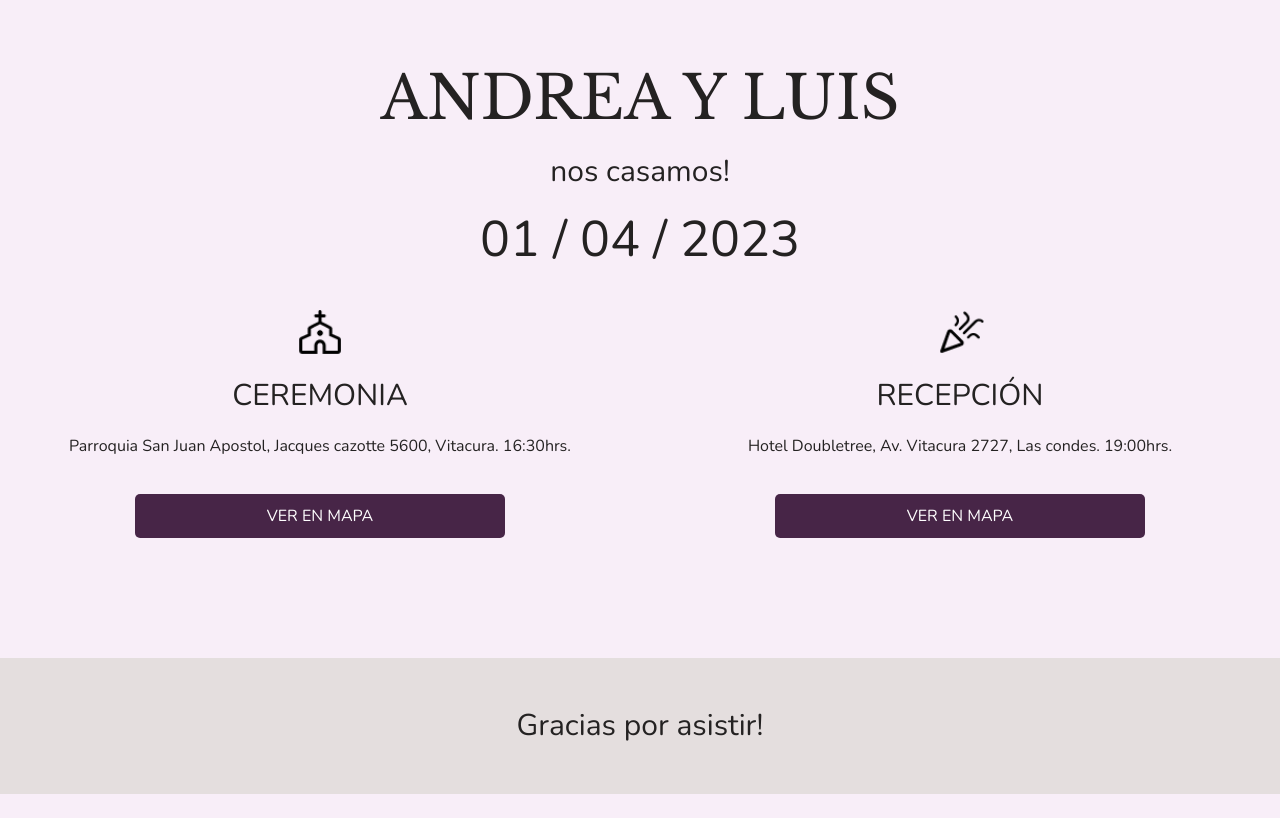
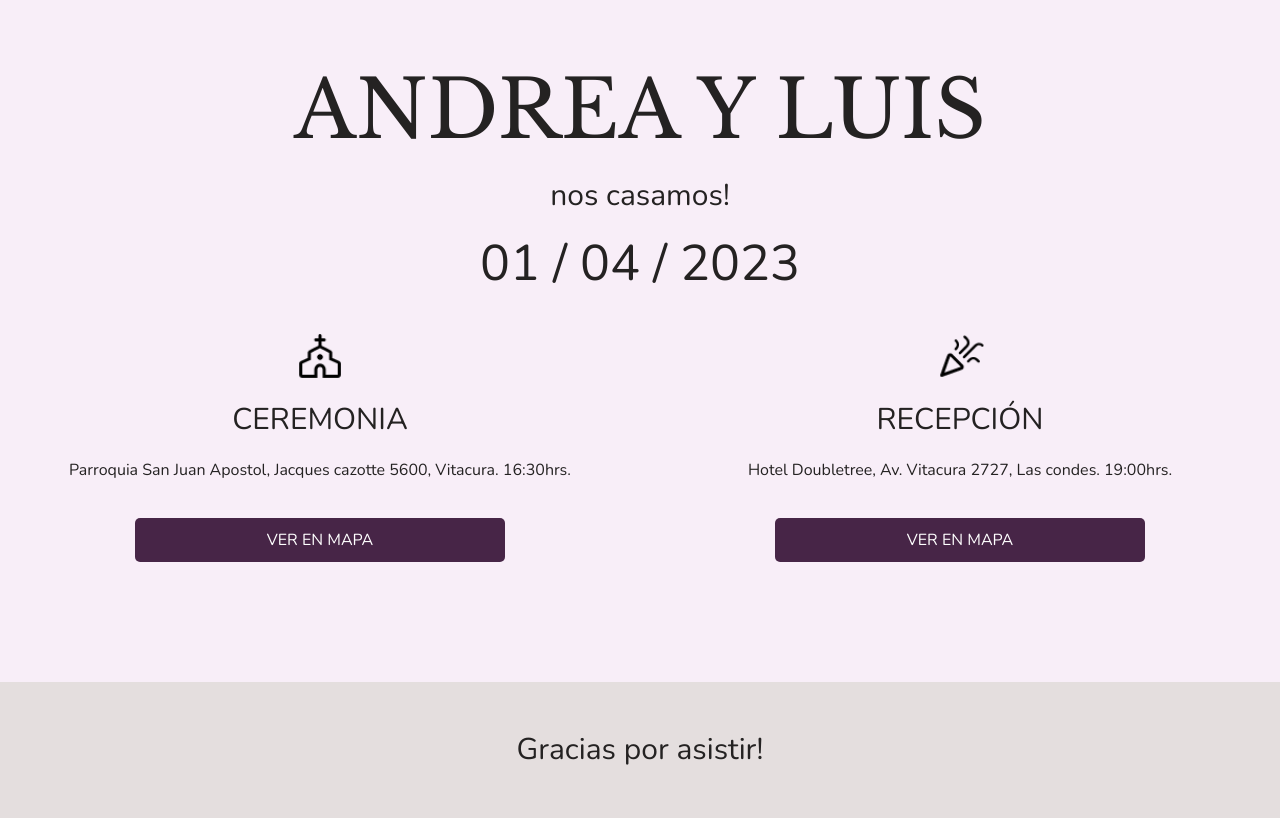
Before and after one commit to larrealandrea/Entrega-proyecto, a plain HTML site: page index.html in a window 1280 px wide. Shown: the part 962-1780 px from the top of the page. Before the commit the page ends 1756 px from the top, so only its background shows below. Drawn offline with nearby package versions, Linux system fonts and the light colour scheme.

Commit message:
h1 tamanos

```diff
--- a/style/styles.css
+++ b/style/styles.css
@@ -28,7 +28,7 @@ header {
 
 h1{
     font-family: 'Libre Baskerville', serif;
-    font-size: 60px;
+    font-size: 500%;
     text-align: center;
     color: rgb(36, 34, 34);
     margin-top: 5%;
```
